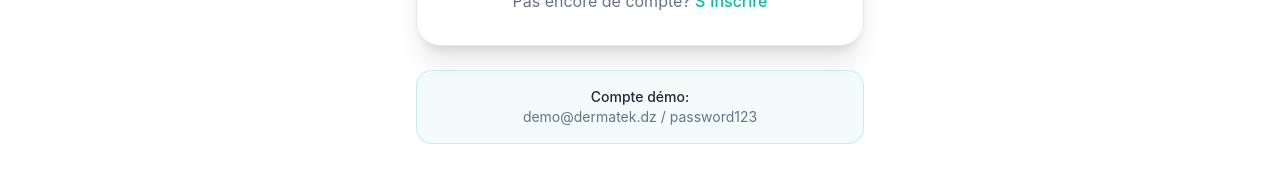
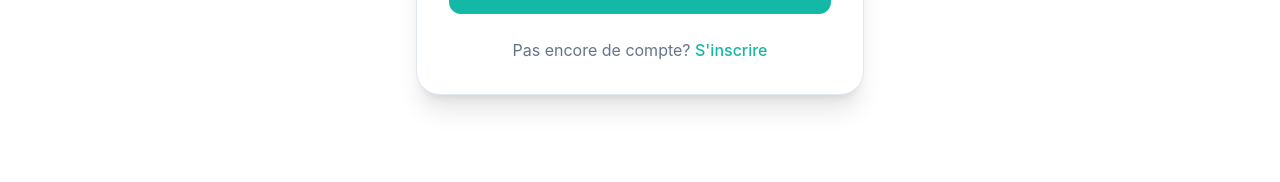
Before and after one commit to S-Moncef/Dermatek, a React (Vite) app: page /auth in a window 1280 px wide. Shown: the part 612-794 px from the top of the page. Built offline with nearby package versions, Linux system fonts and the light colour scheme; no server answers; a web font is replaced by a local one.

Commit message:
الحمدلله

```diff
--- a/src/pages/Auth.tsx
+++ b/src/pages/Auth.tsx
@@ -163,14 +163,6 @@
           </p>
         </div>
 
-        {/* Demo credentials */}
-        <div className="mt-6 p-4 bg-primary/5 rounded-2xl border border-primary/20">
-          <p className="text-sm text-center text-secondary">
-            <span className="font-medium text-foreground">Compte démo:</span>
-            <br />
-            demo@dermatek.dz / password123
-          </p>
-        </div>
       </motion.div>
     </main>
   );
```
